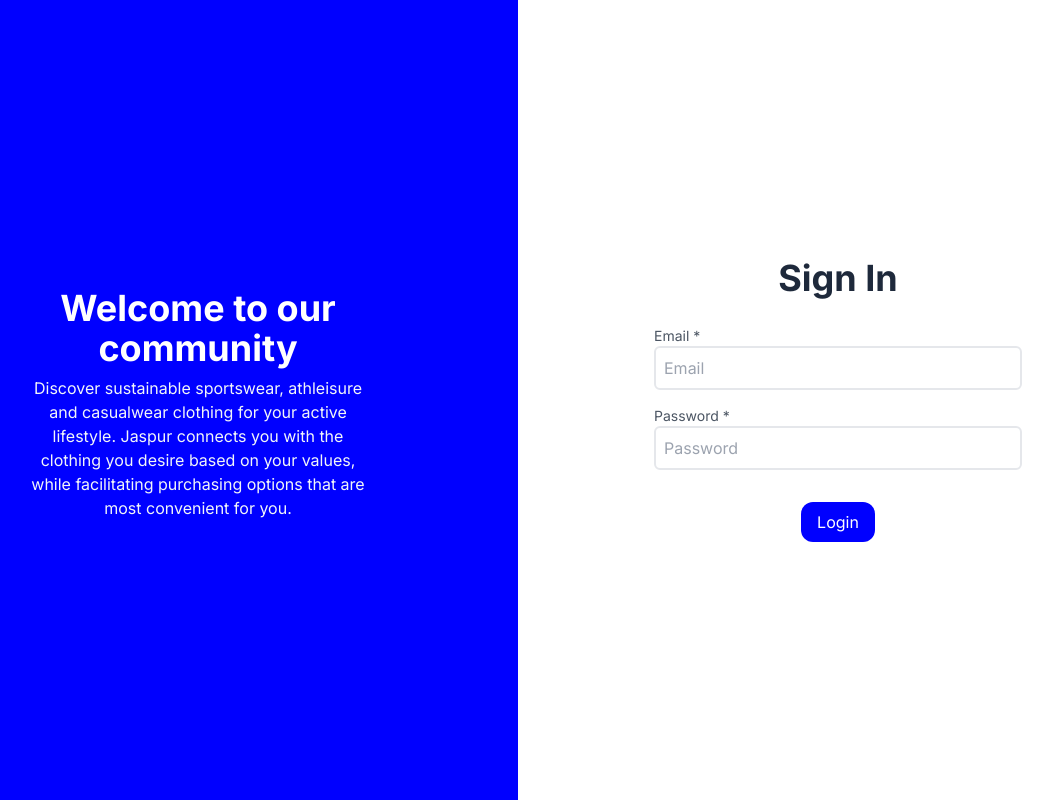
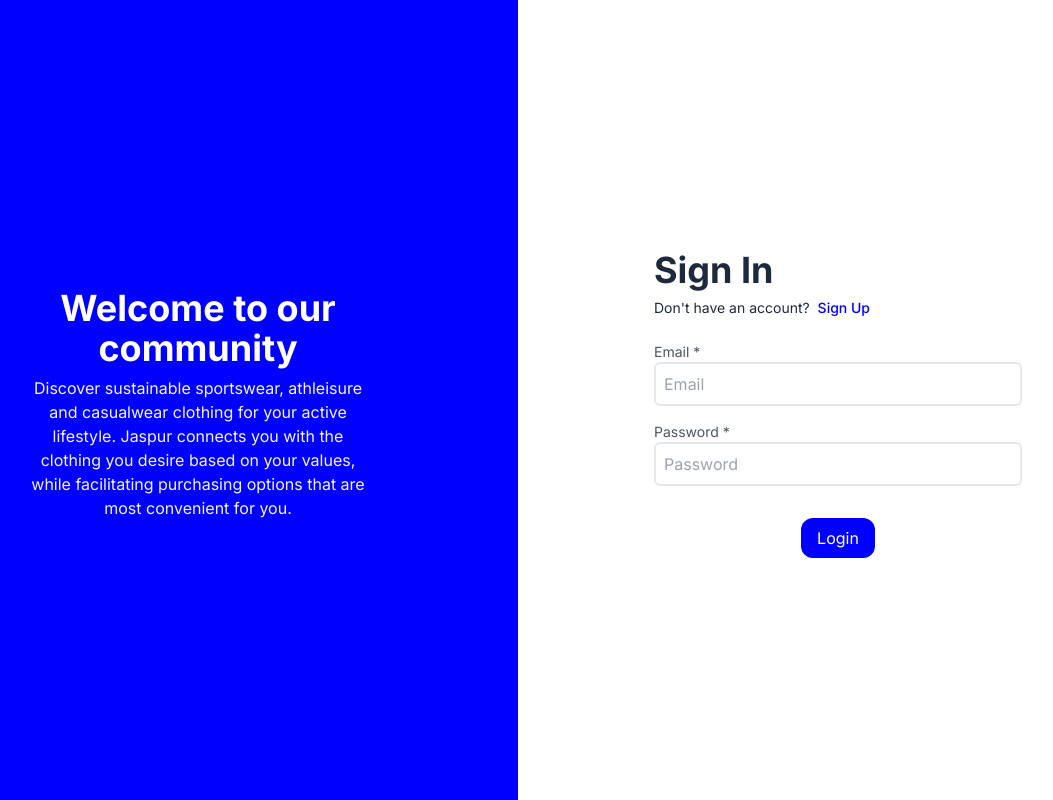
Before and after one commit to SaurabhSingh006/react-framework, a React (Create React App) app: page / in a window 1280 px wide. Shown: the whole page, without its empty margins (122-1175 px from the left). Built offline with nearby package versions, Linux system fonts and the light colour scheme.

Commit message:
Update sign up

```diff
--- a/src/index.js
+++ b/src/index.js
@@ -10,7 +10,11 @@ import Dashboard from './pages/dashboard/Dashboard';
 import { Provider } from 'react-redux';
 import store from './store';
 
-const LazySignIn = React.lazy(() => import('./pages/sign-in/SignIn'));
+// Components
+import SignIn from './pages/welcome/sign-in/SignIn';
+import SignUp from './pages/welcome/sign-up/SignUp';
+
+const LazyWelcome = React.lazy(() => import('./pages/welcome/Welcome'));
 const LazyLayout = React.lazy(() => import(`./pages/layout/Layout`));
 
 console.log(store);
@@ -29,9 +33,13 @@ root.render(
                 <div><Loader backgroundColor='#0000ff' color='white' /></div>
               </div>
               }>
-                <LazySignIn />
+                <LazyWelcome />
               </React.Suspense>
-            }></Route>
+            }>
+              <Route path='/' element={<SignIn />} ></Route>
+              <Route path='/sign-in' element={<SignIn />} ></Route>
+              <Route path='/sign-up' element={<SignUp />} ></Route>
+            </Route>
 
             <Route path='/home' element={
               <React.Suspense fallback={
--- a/src/pages/sign-in/SignIn.jsx
+++ /dev/null
@@ -1,60 +0,0 @@
-import React, { useEffect, useState } from 'react';
-import useGlobalContext from '../../hooks/useGlobalContex';
-import './../../index.css';
-import CustomInput from './../../components/form/CustomInput';
-import Button from '../../components/button/Button';
-import { useNavigate } from "react-router-dom"
-
-function SignIn() {
-  const [loginBtnLoad, setLoginBtnLoad] = useState(false);
-  const { userInfo } = useGlobalContext();
-  const navigate = useNavigate();
-  console.log(userInfo);
-
-  useEffect(() => {
-    console.log("render", userInfo,"ENVi", process.env.PROJECT_ENVIRONMENT);
-  });
-
-  const handleSubmit = (e) => {
-    e.preventDefault();
-    setLoginBtnLoad(true);
-    setTimeout(() => {
-      setLoginBtnLoad(false);
-      navigate("/home");
-    }, 2000);
-    console.log(Object.fromEntries(new FormData(e.target)));
-  }
-
-  return (
-    <div className='flex flex-wrap h-screen text-white'>
-      <div className=' w-screen md:w-1/2 bg-primaryblue grid place-content-center'>
-        <div className='p-5 text-center md:w-3/5 m-auto'>
-          <h1 className='text-3xl md:text-4xl md:font-bold py-2'>Welcome to our community</h1>
-          <p className='text-slate-100'>Discover sustainable sportswear, athleisure and casualwear clothing for your active lifestyle. Jaspur connects you with the clothing you desire based on your values, while facilitating purchasing options that are most convenient for you.</p>
-        </div>
-      </div>
-
-      <div className='grid place-content-center text-textcolor m-auto md:w-1/2 py-6'>
-        <div className='w-72 md:w-96 m-auto'>
-          <h3 className='text-center text-4xl font-bold mb-5'>Sign In</h3>
-          <form onSubmit={handleSubmit}>
-            <CustomInput id='username' label='Email' type='email' required minLength='6' />
-            <CustomInput id='password' label='Password' type='password' required minLength='8' />
-
-            <br />
-            <Button title='Login' classes='bg-primaryblue text-white px-4 py-2' align='center' loading={loginBtnLoad} />
-          </form>
-        </div>
-
-        {/* <div>
-          <h1 className='text-textcolor text-2xl'>Login form here</h1>
-            <Link to='/home'>
-              <button className='bg-green-900 p-2 text-white border-3 border-black border-solid rounded-xl'>Login</button>
-            </Link>
-        </div> */}
-      </div>
-    </div>
-  )
-}
-
-export default SignIn;
--- /dev/null
+++ b/src/pages/welcome/Welcome.jsx
@@ -0,0 +1,24 @@
+import React from 'react';
+import './../../index.css';
+import { Outlet } from "react-router-dom"
+
+function Welcome() {
+    return (
+      <div className='flex flex-wrap h-screen text-white'>
+        <div className=' w-screen md:w-1/2 bg-primaryblue grid place-content-center'>
+          <div className='p-5 text-center md:w-3/5 m-auto'>
+            <h1 className='text-3xl md:text-4xl md:font-bold py-2'>Welcome to our community</h1>
+            <p className='text-slate-100'>Discover sustainable sportswear, athleisure and casualwear clothing for your active lifestyle. Jaspur connects you with the clothing you desire based on your values, while facilitating purchasing options that are most convenient for you.</p>
+          </div>
+        </div>
+
+        <div className='grid place-content-center text-textcolor m-auto md:w-1/2 py-6'>
+          <div className='w-72 md:w-96 m-auto'>
+            <Outlet />
+          </div>
+        </div>
+      </div>
+    )
+}
+
+export default Welcome;
--- /dev/null
+++ b/src/pages/welcome/sign-in/SignIn.jsx
@@ -0,0 +1,50 @@
+import React, { useEffect, useState } from 'react';
+import useGlobalContext from '../../../hooks/useGlobalContex';
+import './../../../index.css';
+import CustomInput from '../../../components/form/CustomInput';
+import Button from '../../../components/button/Button';
+import { useNavigate } from "react-router-dom"
+
+function SignIn() {
+  // HOOKS
+  const navigate = useNavigate();
+  // CONTEXT
+  const { userInfo } = useGlobalContext();
+  // LOCAL STATE
+  const [loginBtnLoad, setLoginBtnLoad] = useState(false);
+  console.log(userInfo);
+
+  useEffect(() => {
+    console.log("render", userInfo,"ENVi", process.env.PROJECT_ENVIRONMENT);
+  });
+
+  const handleSubmit = (e) => {
+    e.preventDefault();
+    setLoginBtnLoad(true);
+    setTimeout(() => {
+      setLoginBtnLoad(false);
+      navigate("/home");
+    }, 2000);
+    console.log(Object.fromEntries(new FormData(e.target)));
+  }
+
+  return (
+    <>
+      <h3 className='text-4xl font-bold m-2'>Sign In</h3>
+      <p className='m-2 mb-4 text-sm'>
+        Don't have an account? &nbsp;
+        <span onClick={() => navigate('/sign-up')} className='text-primaryblue font-medium cursor-pointer'>Sign Up</span>
+      </p>
+
+      <form onSubmit={handleSubmit}>
+        <CustomInput id='username' label='Email' type='email' required minLength='6' />
+        <CustomInput id='password' label='Password' type='password' required minLength='8' />
+
+        <br />
+        <Button title='Login' classes='bg-primaryblue text-white px-4 py-2' align='center' loading={loginBtnLoad} />
+      </form>
+    </>
+  )
+}
+
+export default SignIn;
--- /dev/null
+++ b/src/pages/welcome/sign-up/SignUp.jsx
@@ -0,0 +1,9 @@
+import React from 'react'
+
+function SignUp() {
+  return (
+    <div>SignUp</div>
+  )
+}
+
+export default SignUp
```
